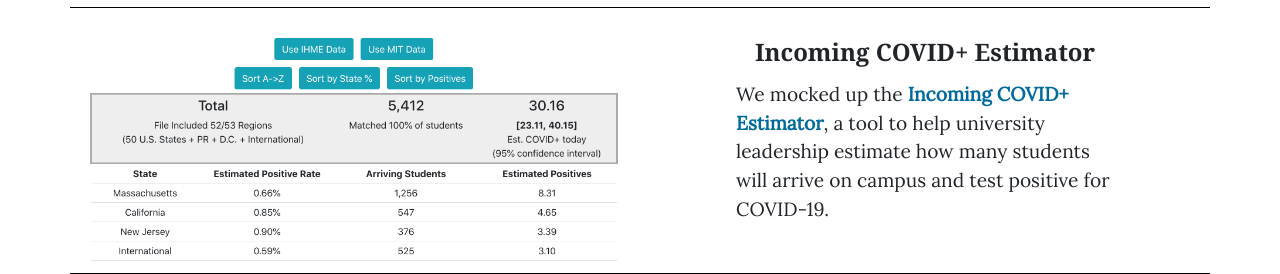
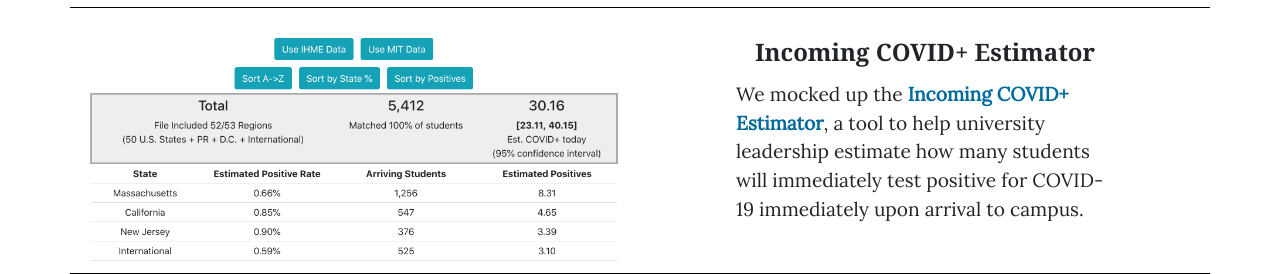
Before and after one commit to mggg/covid-landing-page, a plain HTML site: page index.html in a window 1280 px wide. Shown: the part 1514-1788 px from the top of the page. Drawn offline with nearby package versions, Linux system fonts and the light colour scheme.

Commit message:
edit estimator description

```diff
--- a/index.html
+++ b/index.html
@@ -169,7 +169,7 @@
             We mocked up the
             <a href="https://mggg.github.io/estimate-incoming/">Incoming COVID+ Estimator</a>,
             a tool to help university
-            leadership estimate how many students will arrive on campus and test positive for COVID-19.
+            leadership estimate how many students will immediately test positive for COVID-19 immediately upon arrival to campus.
           </p>
         </div>
       </div>
```
